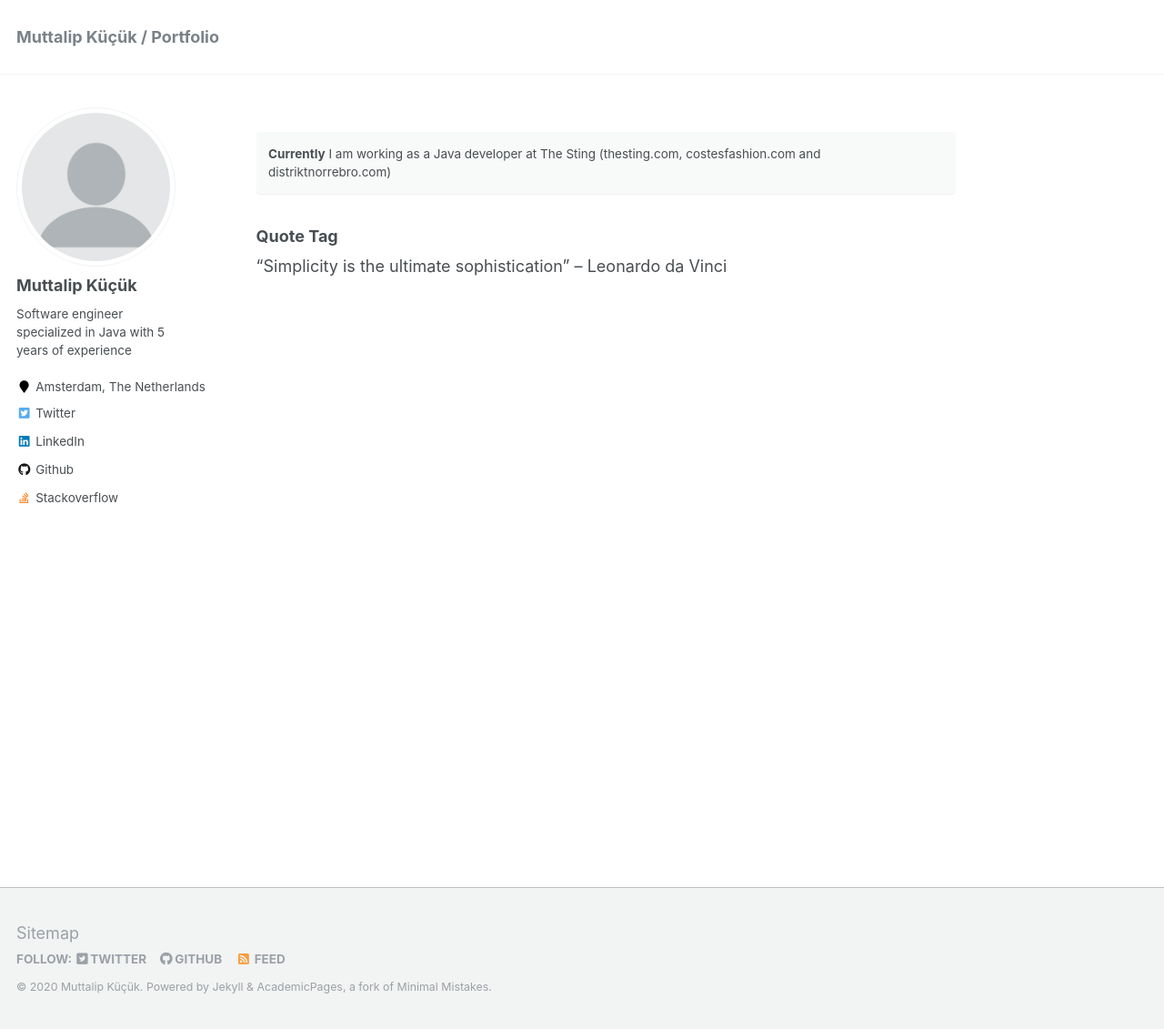
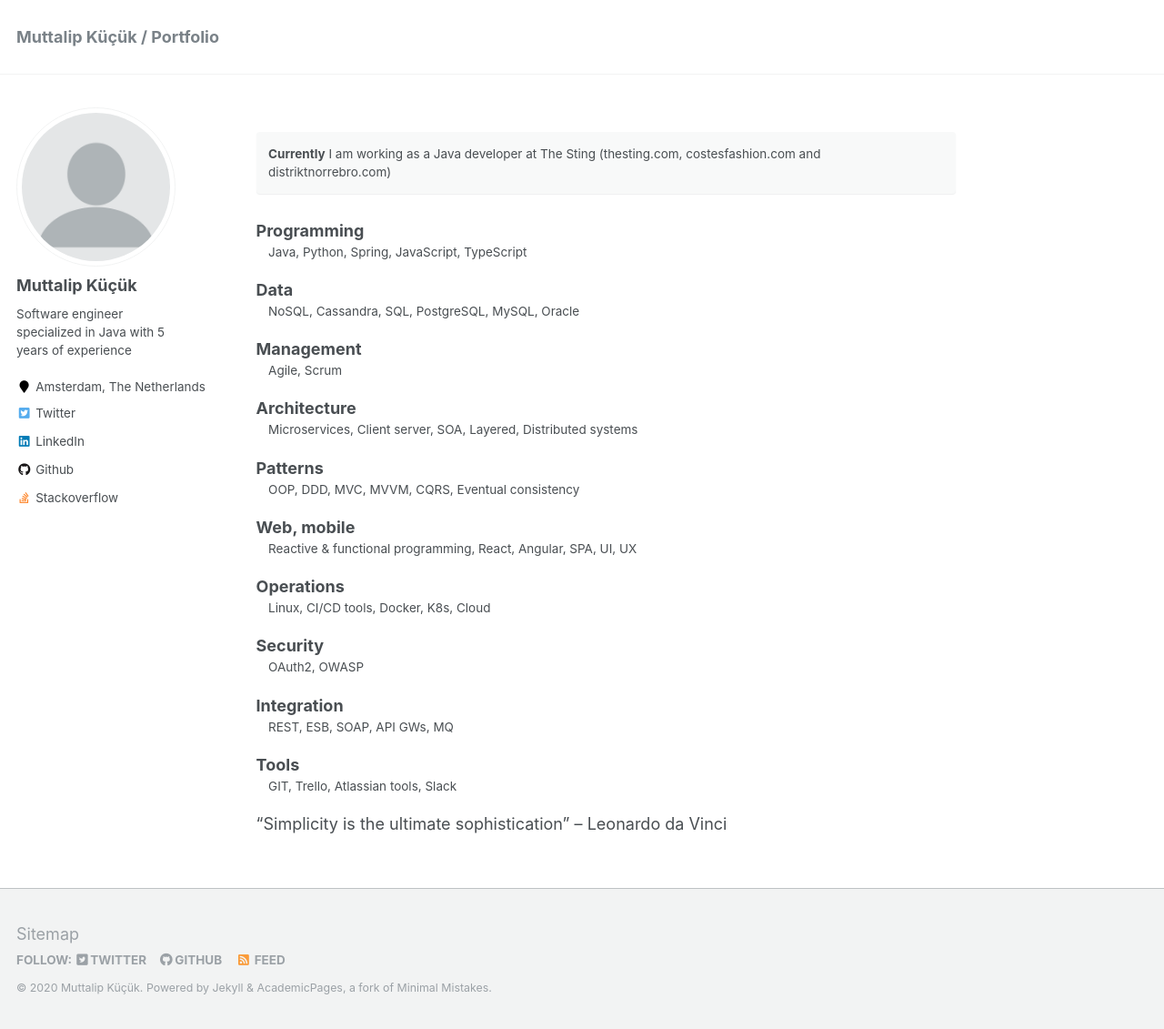
Before and after one commit to muttalipkucuk/muttalipkucuk.github.io, a Jekyll site: the page built from _pages/home.md, in a window 1280 px wide and 1131 px high. Shown: the whole window at 91% size. Built offline with Jekyll 4.4.1, drawn with Linux system fonts in a browser that asks for light colours.

Commit message:
Add text to home page

```diff
--- a/_pages/home.md
+++ b/_pages/home.md
@@ -10,6 +10,35 @@ redirect_from:
 **Currently** I am working as a Java developer at The Sting (thesting.com, costesfashion.com and distriktnorrebro.com)
 {: .notice}
 
-### Quote Tag
+Programming
+:   Java, Python, Spring, JavaScript, TypeScript
+
+Data
+:   NoSQL, Cassandra, SQL, PostgreSQL, MySQL, Oracle
+
+Management
+:   Agile, Scrum
+
+Architecture
+:   Microservices, Client server, SOA, Layered, Distributed systems
+
+Patterns
+:   OOP, DDD, MVC, MVVM, CQRS, Eventual consistency
+
+Web, mobile
+:   Reactive & functional programming, React, Angular, SPA, UI, UX
+
+Operations
+:   Linux, CI/CD tools, Docker, K8s, Cloud
+
+Security
+:   OAuth2, OWASP
+
+Integration
+:   REST, ESB, SOAP, API GWs, MQ
+
+Tools
+:   GIT, Trello, Atlassian tools, Slack
+
 
 <q>Simplicity is the ultimate sophistication</q> &#8211; Leonardo da Vinci
```
